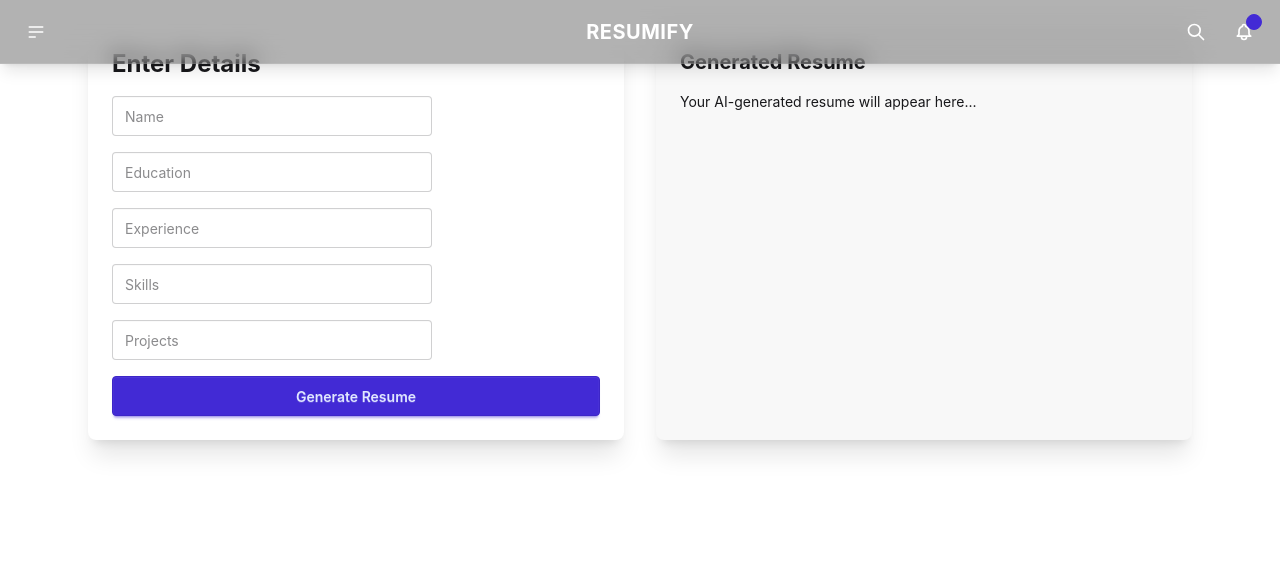
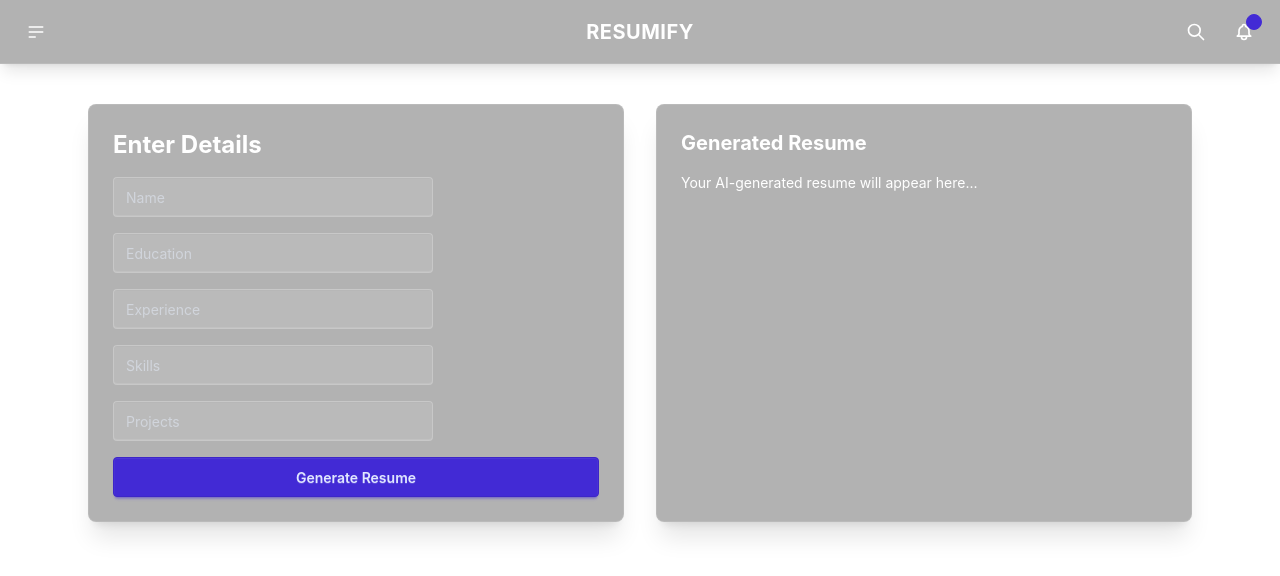
Before and after one commit to anupam-anand-ojha/resumify-ai-frontend, a React (Vite) app: page /resume in a window 1280 px wide. Shown: the top 576 px of the page. Built offline with nearby package versions, Linux system fonts and the light colour scheme.

Commit message:
update glass hero

```diff
--- a/src/components/ResumeForm.jsx
+++ b/src/components/ResumeForm.jsx
@@ -21,7 +21,7 @@
     try {
       setLoading(true);
       const res = await axios.post(
-        "http://localhost:3000/api",
+        "http://localhost:3000/api/generate-resume",
         formData
       );
       setResume(res.data.resume);
@@ -33,17 +33,36 @@
   };
 
   return (
-    <div id="form" className="max-w-6xl mx-auto p-6 grid md:grid-cols-2 gap-8">
+    <div id="form" className="max-w-6xl mx-auto p-6 grid md:grid-cols-2 gap-8 mt-20">
 
       {/* FORM */}
-      <div className="card bg-base-100 shadow-xl p-6 space-y-4">
+      <div className="card bg-black/30 backdrop-blur-md border border-white/10 shadow-xl p-6 space-y-4 text-white">
         <h2 className="text-2xl font-bold">Enter Details</h2>
 
-        <input name="name" placeholder="Name" className="input input-bordered" onChange={handleChange} />
-        <input name="education" placeholder="Education" className="input input-bordered" onChange={handleChange} />
-        <input name="experience" placeholder="Experience" className="input input-bordered" onChange={handleChange} />
-        <input name="skills" placeholder="Skills" className="input input-bordered" onChange={handleChange} />
-        <input name="projects" placeholder="Projects" className="input input-bordered" onChange={handleChange} />
+        <input name="name" placeholder="Name"
+          className="input input-bordered bg-white/10 border-white/20 text-white placeholder-gray-300"
+          onChange={handleChange}
+        />
+
+        <input name="education" placeholder="Education"
+          className="input input-bordered bg-white/10 border-white/20 text-white placeholder-gray-300"
+          onChange={handleChange}
+        />
+
+        <input name="experience" placeholder="Experience"
+          className="input input-bordered bg-white/10 border-white/20 text-white placeholder-gray-300"
+          onChange={handleChange}
+        />
+
+        <input name="skills" placeholder="Skills"
+          className="input input-bordered bg-white/10 border-white/20 text-white placeholder-gray-300"
+          onChange={handleChange}
+        />
+
+        <input name="projects" placeholder="Projects"
+          className="input input-bordered bg-white/10 border-white/20 text-white placeholder-gray-300"
+          onChange={handleChange}
+        />
 
         <button onClick={handleSubmit} className="btn btn-primary">
           {loading ? "Generating..." : "Generate Resume"}
@@ -51,7 +70,7 @@
       </div>
 
       {/* OUTPUT */}
-      <div className="card bg-base-200 shadow-xl p-6">
+      <div className="card bg-black/30 backdrop-blur-md border border-white/10 shadow-xl p-6 text-white">
         <h2 className="text-xl font-bold mb-4">Generated Resume</h2>
 
         <div className="whitespace-pre-wrap text-sm max-h-[500px] overflow-y-auto">
```
